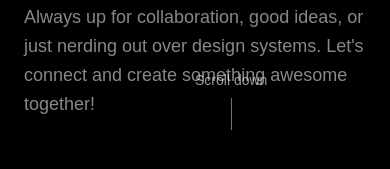
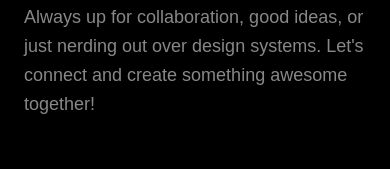
Before and after one commit to imambahy/portfolio-2025, a Next.js app: page / in a window 390 px wide. Shown: the part 681-850 px from the top of the page. Built offline with nearby package versions, Linux system fonts and the light colour scheme.

Commit message:
feat: mobile ui improve

```diff
--- a/src/app/globals.css
+++ b/src/app/globals.css
@@ -445,6 +445,11 @@ body {
 
 /* Responsive text */
 @media (max-width: 768px) {
+  /* Hide scroll indicator on mobile */
+  .scroll-indicator {
+    display: none !important;
+  }
+
   .text-hero {
     font-size: clamp(3rem, 15vw, 8rem);
   }
--- a/src/app/page.tsx
+++ b/src/app/page.tsx
@@ -210,7 +210,7 @@ export default function Home() {
         </div>
 
         {/* Scroll Indicator */}
-        <div className="scroll-indicator">
+        <div className="scroll-indicator hidden md:block">
           <span className="text-white/60 font-opensauce text-sm">
             Scroll down
           </span>
```
